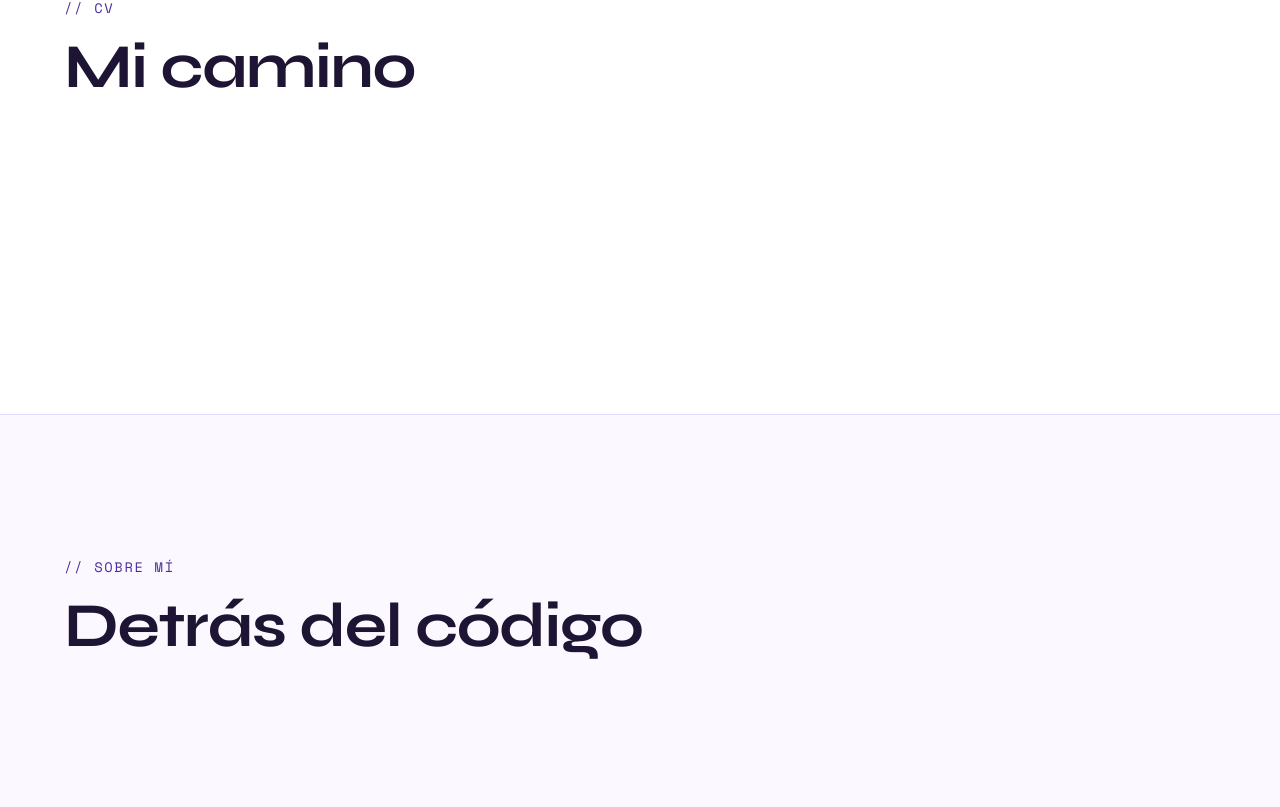
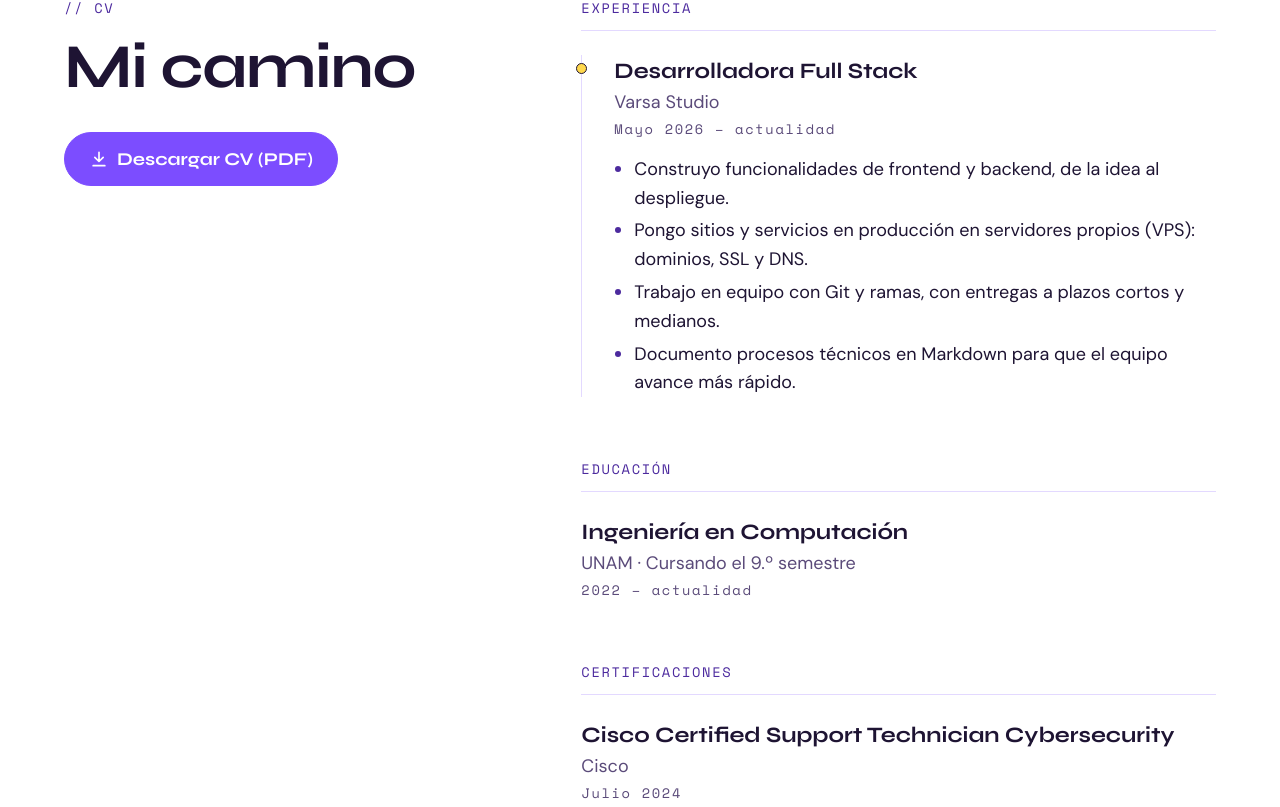
Before and after one commit to galileagonz/portafolio, a Next.js app: page /portafolio/ in a window 1280 px wide. Shown: the part 1813-2620 px from the top of the page. Built offline with nearby package versions, Linux system fonts and the light colour scheme.

Commit message:
feat: add CV section

```diff
--- a/src/app/page.tsx
+++ b/src/app/page.tsx
@@ -1,13 +1,14 @@
+import { Cv } from "@/components/sections/cv/Cv";
 import { Hero } from "@/components/sections/hero/Hero";
 import { Projects } from "@/components/sections/projects/Projects";
 import { Section } from "@/components/ui/Section";
 import { sections } from "@/data/content";
 
 // Sections still pending, in nav order
-const placeholders = sections.filter((s) => s.id !== "inicio" && s.id !== "proyectos");
+const placeholders = sections.filter((s) => !["inicio", "proyectos", "cv"].includes(s.id));
 
 // Soft tone alternates to separate sections without borders
-const tones = ["surface", "default", "soft"] as const;
+const tones = ["default", "soft"] as const;
 
 // Temporary skeleton: real sections replace these placeholders
 export default function Home() {
@@ -15,6 +16,7 @@ export default function Home() {
     <>
       <Hero />
       <Projects />
+      <Cv />
       {placeholders.map((s, i) => (
         <Section key={s.id} id={s.id} eyebrow={s.label} title={s.title!} tone={tones[i]} className="min-h-[70vh]" />
       ))}
--- /dev/null
+++ b/src/components/sections/cv/Cv.tsx
@@ -0,0 +1,167 @@
+import type { ReactNode } from "react";
+import { ScrollReveal } from "@/components/motion/ScrollReveal";
+import { ButtonLink } from "@/components/ui/ButtonLink";
+import { Section } from "@/components/ui/Section";
+import {
+  certifications,
+  contact,
+  education,
+  experience,
+  languages,
+  sections,
+  skills,
+  strengths,
+  ui,
+} from "@/data/content";
+import { withBasePath } from "@/lib/paths";
+
+const meta = sections.find((s) => s.id === "cv")!;
+
+const dateText = "font-mono text-label text-ink-muted";
+
+// Labeled CV block that fades in on scroll
+function CvBlock({ title, children }: { title: string; children: ReactNode }) {
+  return (
+    <ScrollReveal amount={0.2}>
+      <h3 className="mb-6 border-b border-line pb-3 font-mono text-label uppercase text-accent">{title}</h3>
+      {children}
+    </ScrollReveal>
+  );
+}
+
+// Vertical timeline; the current job gets a yellow dot
+function ExperienceTimeline() {
+  return (
+    <ol className="border-l border-line">
+      {experience.map((job) => {
+        const current = job.end === null;
+        return (
+          <li key={`${job.company}-${job.start}`} className="relative pb-10 pl-8 last:pb-0">
+            <span
+              aria-hidden="true"
+              className={`absolute top-2 -left-[6px] size-[11px] rounded-full border ${
+                current ? "border-ink bg-sun" : "border-violet bg-surface"
+              }`}
+            />
+            <h4 className="font-display text-lead font-bold">{job.role}</h4>
+            <p className="text-ink-muted">{job.company}</p>
+            <p className={`mt-1 ${dateText}`}>{job.periodLabel}</p>
+            <ul className="mt-4 list-disc space-y-1 pl-5 marker:text-accent">
+              {job.highlights.map((item) => (
+                <li key={item}>{item}</li>
+              ))}
+            </ul>
+          </li>
+        );
+      })}
+    </ol>
+  );
+}
+
+// Arrow-into-tray icon for the download button
+function DownloadIcon() {
+  return (
+    <svg
+      aria-hidden="true"
+      focusable="false"
+      viewBox="0 0 24 24"
+      fill="none"
+      stroke="currentColor"
+      strokeWidth="2"
+      strokeLinecap="round"
+      strokeLinejoin="round"
+      className="size-5"
+    >
+      <path d="M12 4v11M7 10l5 5 5-5M5 20h14" />
+    </svg>
+  );
+}
+
+// Recruiter-friendly CV: sticky header left, details right
+export function Cv() {
+  return (
+    <Section
+      id={meta.id}
+      eyebrow={meta.label}
+      title={meta.title!}
+      tone="surface"
+      aside={
+        <ButtonLink href={withBasePath(contact.cv)} download>
+          <DownloadIcon />
+          {ui.cvDownload}
+        </ButtonLink>
+      }
+    >
+      <div className="space-y-16">
+        <CvBlock title={ui.cvExperience}>
+          <ExperienceTimeline />
+        </CvBlock>
+
+        <CvBlock title={ui.cvEducation}>
+          <ul className="space-y-6">
+            {education.map((item) => (
+              <li key={`${item.institution}-${item.start}`}>
+                <h4 className="font-display text-lead font-bold">{item.degree}</h4>
+                <p className="text-ink-muted">
+                  {item.institution} · {item.detail}
+                </p>
+                <p className={`mt-1 ${dateText}`}>{item.periodLabel}</p>
+              </li>
+            ))}
+          </ul>
+        </CvBlock>
+
+        <CvBlock title={ui.cvCertifications}>
+          <ul className="space-y-6">
+            {certifications.map((cert) => (
+              <li key={cert.name}>
+                <h4 className="font-display text-lead font-bold">{cert.name}</h4>
+                <p className="text-ink-muted">{cert.issuer}</p>
+                <p className={`mt-1 ${dateText}`}>
+                  <time dateTime={cert.date}>{cert.dateLabel}</time>
+                </p>
+              </li>
+            ))}
+          </ul>
+        </CvBlock>
+
+        <CvBlock title={ui.cvSkills}>
+          <div className="space-y-8">
+            {skills.map((group) => (
+              <div key={group.category}>
+                <h4 className="font-display font-bold">{group.category}</h4>
+                <ul className="mt-3 flex flex-wrap gap-2">
+                  {group.items.map((skill) => (
+                    <li
+                      key={skill}
+                      className="rounded-full border border-line px-3 py-1 font-mono text-label transition-colors duration-200 hover:border-violet hover:bg-lila-soft"
+                    >
+                      {skill}
+                    </li>
+                  ))}
+                </ul>
+              </div>
+            ))}
+          </div>
+        </CvBlock>
+
+        <div className="grid gap-16 sm:grid-cols-2 sm:gap-10">
+          <CvBlock title={ui.cvLanguages}>
+            <ul className="space-y-1">
+              {languages.map((lang) => (
+                <li key={lang.name}>
+                  <span className="font-bold">{lang.name}</span>: {ui.cvSpoken} {lang.spoken} · {ui.cvWritten}{" "}
+                  {lang.written}
+                </li>
+              ))}
+            </ul>
+          </CvBlock>
+
+          <CvBlock title={ui.cvStrengths}>
+            <p>{strengths.join(" · ")}</p>
+          </CvBlock>
+        </div>
+      </div>
+    </Section>
+  );
+}
--- a/src/components/ui/ButtonLink.tsx
+++ b/src/components/ui/ButtonLink.tsx
@@ -24,12 +24,30 @@ type ButtonLinkProps = {
   variant?: Variant;
   size?: keyof typeof sizes;
   external?: boolean;
+  // File download from public/; pass href through withBasePath()
+  download?: boolean;
   className?: string;
 };
 
 // Button-styled link; app paths go through next/link for basePath
-export function ButtonLink({ href, children, variant = "primary", size = "md", external = false, className = "" }: ButtonLinkProps) {
+export function ButtonLink({
+  href,
+  children,
+  variant = "primary",
+  size = "md",
+  external = false,
+  download = false,
+  className = "",
+}: ButtonLinkProps) {
   const classes = `${base} ${variants[variant]} ${sizes[size]} ${className}`;
+
+  if (download) {
+    return (
+      <a href={href} download className={classes}>
+        {children}
+      </a>
+    );
+  }
 
   if (external) {
     return (
--- a/src/components/ui/Section.tsx
+++ b/src/components/ui/Section.tsx
@@ -15,22 +15,17 @@ type SectionProps = {
   title: string;
   eyebrow?: string;
   tone?: Tone;
+  // Extra content under the title; switches to a sticky two-column layout
+  aside?: ReactNode;
   children?: ReactNode;
   className?: string;
 };
 
 // Page section with anchor id, eyebrow and fading heading
-export function Section({ id, title, eyebrow, tone = "default", children, className = "" }: SectionProps) {
+export function Section({ id, title, eyebrow, tone = "default", aside, children, className = "" }: SectionProps) {
   const titleId = `${id}-title`;
 
-  return (
-    <section
-      id={id}
-      aria-labelledby={titleId}
-      tabIndex={-1}
-      className={`scroll-mt-20 px-4 py-24 text-ink sm:px-8 md:py-36 ${tones[tone]} ${className}`}
-    >
-      <div className="mx-auto max-w-6xl">
+  const heading = (
     <ScrollReveal>
       {eyebrow && (
         <p className="mb-4 font-mono text-label uppercase text-accent">
@@ -41,9 +36,29 @@ export function Section({ id, title, eyebrow, tone = "default", children, classN
       <h2 id={titleId} className="max-w-3xl font-display text-display font-bold">
         {title}
       </h2>
+      {aside && <div className="mt-8">{aside}</div>}
     </ScrollReveal>
+  );
+
+  return (
+    <section
+      id={id}
+      aria-labelledby={titleId}
+      tabIndex={-1}
+      className={`scroll-mt-20 px-4 py-24 text-ink sm:px-8 md:py-36 ${tones[tone]} ${className}`}
+    >
+      {aside ? (
+        <div className="mx-auto grid max-w-6xl gap-12 lg:grid-cols-[minmax(0,5fr)_minmax(0,7fr)] lg:gap-16">
+          {/* Header stays pinned below the fixed nav while content scrolls */}
+          <div className="lg:sticky lg:top-28 lg:self-start">{heading}</div>
+          <div>{children}</div>
+        </div>
+      ) : (
+        <div className="mx-auto max-w-6xl">
+          {heading}
           {children && <div className="mt-12 md:mt-16">{children}</div>}
         </div>
+      )}
     </section>
   );
 }
--- a/src/data/content.ts
+++ b/src/data/content.ts
@@ -153,6 +153,15 @@ export const ui = {
   projectLinks: "Enlaces",
   projectDemo: "Ver demo",
   projectRepo: "Ver código",
+  cvDownload: "Descargar CV (PDF)",
+  cvExperience: "Experiencia",
+  cvEducation: "Educación",
+  cvCertifications: "Certificaciones",
+  cvSkills: "Habilidades",
+  cvLanguages: "Idiomas",
+  cvStrengths: "Fortalezas",
+  cvSpoken: "hablado",
+  cvWritten: "escrito",
 };
 
 export const hero: Hero = {
@@ -322,9 +331,10 @@ export const skills: SkillGroup[] = [
     category: "Móvil",
     items: ["Kotlin", "Jetpack Compose"],
   },
-  {
-    category: "Personales",
-    items: [
+];
+
+// Personal strengths, shown as plain text (not chips)
+export const strengths: string[] = [
   "Optimista",
   "Detallista",
   "Con iniciativa",
@@ -333,8 +343,6 @@ export const skills: SkillGroup[] = [
   "Solidaria",
   "Trabajo en equipo",
   "Capacidad de analizar información técnica",
-    ],
-  },
 ];
 
 export const certifications: Certification[] = [
```
Lines whose indentation alone changed are shown as unchanged.
